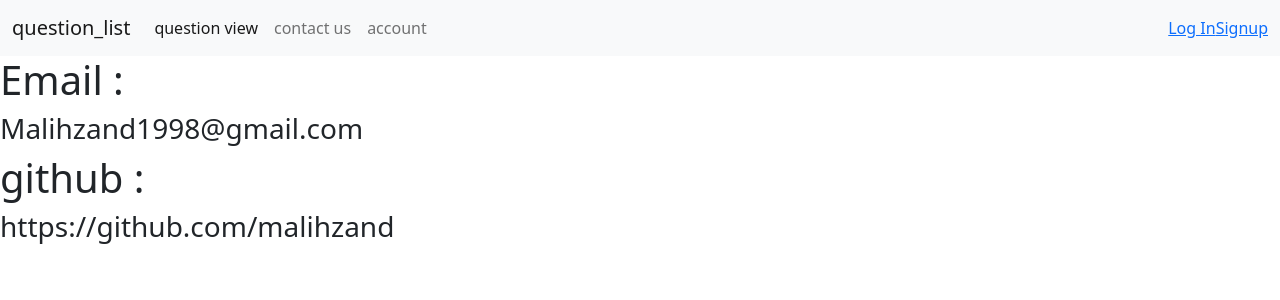
After one commit to ahghanbari/poll_request_app, a Django app: page /contact_us/ in a window 1280 px wide. The commit adds this page. Shown: the top 300 px of the page. Run offline with Django 3.2, Linux system fonts and the light colour scheme.

```diff
--- a/mysite/urls.py
+++ b/mysite/urls.py
@@ -1,9 +1,12 @@
 
 
 from django.contrib import admin
+from polls.views import SignUpView
 from django.urls import path, include
 
 urlpatterns = [
     path('admin/', admin.site.urls),
+    path('accounts/', include('django.contrib.auth.urls')),
+    path('signup/',SignUpView.as_view() , name="signup"),
     path('', include('polls.urls')),
 ]
--- a/polls/models.py
+++ b/polls/models.py
@@ -2,12 +2,14 @@
 
 from django.db import models
 from django.utils import timezone
+from django.urls import reverse
+from django.contrib.auth.models import User
 
 
 class Question(models.Model):
-
     question_text = models.CharField(max_length=200)
     pub_date = models.DateTimeField('date published')
+    users = models.ManyToManyField(User)
 
     def __str__(self):
         return self.question_text
@@ -20,6 +22,7 @@
     was_published_recently.short_description = 'Published recently?'
 
 
+
 class Choice(models.Model):
     def __str__(self):
         return self.choice_text
--- /dev/null
+++ b/polls/static/styles.css
@@ -0,0 +1,93 @@
+*,
+::after,
+::before {
+    margin: 0;
+    box-sizing: border-box;
+    padding: 0;
+}
+
+list-container{
+    display: flex;
+    width: 100%;
+    justify-content: center;
+    align-items: center;
+    min-height: 90vh;
+}
+
+.todo-list-container {
+    width: 100%;
+}
+
+.todo-list {
+    min-height: 60vh;
+}
+
+.todo-item {
+    display: flex;
+    align-items: center;
+    justify-content: space-between;
+}
+
+.todo-item-content {
+    display: flex;
+}
+
+.todo-item-content input {
+    margin-right: 10px;
+}
+
+.job-text h6{
+    font-size: 17px;
+    margin: 1px 0;
+    margin-left: 40px;
+}
+
+.job-text p{
+    font-size:11px;
+    margin: 1px 0;
+    margin-left :40px;
+}
+
+.job-done-text {
+    text-decoration: line-through 1px;
+    font-weight: normal;
+    color: #919191;
+}
+
+.job-done-input :checked{
+    background-color: #8c8c8c;
+}
+
+.todo-item-action {
+    display: flex;
+}
+
+.todo-item-action a{
+    margin-right:5px;
+}
+
+.create-form-container {
+    display: flex;
+    flex-direction: column;
+    justify-content: center;
+    align-items: center;
+    min-width: 300px;
+    width: 70%;
+    padding-top: 30px;
+}
+
+.create-todo-form {
+    display: flex;
+    flex-wrap: wrap;
+}
+
+.input-container {
+    display: flex;
+    flex-direction: column;
+    width: 100%;
+    margin-bottom: 15px;
+}
+.helper-text {
+    font-size: 13px;
+    color: #919191;
+}
--- /dev/null
+++ b/polls/templates/polls/base.html
@@ -0,0 +1,42 @@
+{% load static %}
+<!DOCTYPE html>
+<html lang="en">
+<head>
+    <meta charset="utf-8">
+    <title>{% block title %}{% endblock %}</title>
+    <meta name="viewport" content="width=device-width, initial-scale=1.0">
+    <link rel="stylesheet" href="{% static 'styles.css' %}" />
+    <link href="https://cdn.jsdelivr.net/npm/bootstrap@5.1.1/dist/css/bootstrap.min.css" rel="stylesheet" integrity="sha384-F3w7mX95PdgyTmZZMECAngseQB83DfGTowi0iMjiWaeVhAn4FJkqJByhZMI3AhiU" crossorigin="anonymous">
+<body>
+<nav class="navbar navbar-expand-lg navbar-light bg-light">
+  <div class="container-fluid">
+    <a class="navbar-brand" href="{% url 'polls:index'%}">question_list</a>
+    <button class="navbar-toggler" type="button" data-bs-toggle="collapse" data-bs-target="#navbarNav" aria-controls="navbarNav" aria-expanded="false" aria-label="Toggle navigation">
+      <span class="navbar-toggler-icon"></span>
+    </button>
+    <div class="collapse navbar-collapse" id="navbarNav">
+      <ul class="navbar-nav">
+        <li class="nav-item">
+          <a class="nav-link active" aria-current="page" href="{% url 'polls:index' %}">question view </a>
+        </li>
+        <li class="nav-item">
+          <a class="nav-link" href="{% url 'polls:contact_us' %}">contact us</a>
+        </li>
+        <li class="nav-item">
+          <a class="nav-link" href="#">account</a>
+        </li>
+      </ul>
+    </div>
+    {% if user.is_authenticated %}
+        <p><a href="{% url 'logout' %}">Log out</a></p>
+    {% else %}
+        <a href="{% url 'login' %}">Log In</a>
+        <a href="{% url 'signup' %}"> Signup</a>
+    {% endif %}
+  </div>
+</nav>
+<div >
+    {% block content %}{% endblock %}
+</div>
+</body>
+</html>
--- /dev/null
+++ b/polls/templates/polls/contact_us.html
@@ -0,0 +1,16 @@
+{% extends 'polls/base.html' %}
+{% block title %}
+
+    contact us
+
+{% endblock %}
+{% block content %}
+
+        <h1> Email :</h1>
+        <h3> Malihzand1998@gmail.com</h3>
+
+        <h1> github : </h1>
+        <h3> https://github.com/malihzand <h3>
+
+
+{% endblock %}
--- a/polls/urls.py
+++ b/polls/urls.py
@@ -1,13 +1,14 @@
-from django.urls import path
+from django.urls import path , include
 from . import views
 
 
 app_name = 'polls'
 
 urlpatterns = [
-    path('', views.IndexView.as_view(), name='index'),
+    path('index/', views.IndexView.as_view(), name='index'),
     path('<int:pk>/', views.DetailView.as_view(), name='detail'),
-    path('<int:pk>/results/', views.ResultsView.as_view(), name='results'), #these is class base
-
+    path('<int:pk>/results/', views.ResultsView.as_view(), name='results'),
     path('<int:question_id>/vote/', views.vote, name='vote'), #this is def base
+    path('',views.HomeView.as_view(), name='home'),
+    path('contact_us/', views.ContactUsView.as_view(), name='contact_us')
 ]
--- a/polls/views.py
+++ b/polls/views.py
@@ -1,12 +1,17 @@
 
 import datetime
+from django.core.exceptions import AppRegistryNotReady
 #from django.template import loader
 from django.shortcuts import render, get_object_or_404
-from django.http import HttpResponseRedirect #HttpResponse, Http404,
-from django.urls import reverse
+from django.http import HttpResponseRedirect , HttpResponse , Http404
+from django.urls import reverse , reverse_lazy
 from django.views import generic
 from django.utils import timezone
 from .models import Choice, Question
+from django.views.generic.edit import CreateView
+from django.contrib.auth.decorators import login_required
+from django.utils.decorators import method_decorator
+from django.contrib.auth.forms import UserCreationForm
 
 # def index(request):
     # latest_question_list = Question.objects.order_by('-pub_date')[:5]
@@ -21,6 +26,15 @@
 #    context = {'latest_question_list': latest_question_list}
 #    return render(request, 'polls/index.html', context)
 
+
+class HomeView(generic.TemplateView):
+    template_name = 'polls/home.html'
+
+class ContactUsView(generic.TemplateView):
+    template_name = 'polls/contact_us.html'
+
+
+@method_decorator(login_required, name='get')
 class IndexView(generic.ListView):
     template_name = 'polls/index.html'
     context_object_name = 'latest_question_list'
@@ -47,9 +61,12 @@
 #    question = get_object_or_404(Question, pk=question_id)
 #    return render(request, 'polls/detail.html', {'question': question})
 
+@method_decorator(login_required, name='get')
 class DetailView(generic.DetailView):
     model = Question
     template_name = 'polls/detail.html'
+
+
     def get_queryset(self):
         """
         Excludes any questions that aren't published yet.
@@ -64,9 +81,11 @@
 #    question = get_object_or_404(Question, pk=question_id)
 #    return render(request, 'polls/results.html', {'question': question})
 
+@method_decorator(login_required, name='get')
 class ResultsView(generic.DetailView):
     model = Question
     template_name = 'polls/results.html'
+
 
 def vote(request, question_id):
     question = get_object_or_404(Question, pk=question_id)
@@ -79,9 +98,20 @@
             'error_message': "You didn't select a choice.",
         })
     else:
-        selected_choice.votes += 1
-        selected_choice.save()
-        # Always return an HttpResponseRedirect after successfully dealing
-        # with POST data. This prevents data from being posted twice if a
-        # user hits the Back button.
+        user = request.user
+        exist = question.users.all()
+        if user in exist:
+            return HttpResponse  ("<h1> you vote once </h1>")
+        else:
+            selected_choice.votes += 1
+            selected_choice.save()
+            question.users.add(user)
+            question.save()
+
         return HttpResponseRedirect(reverse('polls:results', args=(question.id,)))
+
+
+class SignUpView(CreateView):
+    form_class = UserCreationForm
+    success_url = reverse_lazy('login')
+    template_name = 'registration/signup.html'
```
Also changed, not shown: mysite/settings.py (+14 -0 lines), polls/static/polls/style.css (deleted, +0 -9 lines), polls/templates/polls/detail.html (+12 -0 lines), polls/templates/polls/home.html (added, +14 -0 lines), polls/templates/polls/index.html (+12 -3 lines), polls/templates/polls/question_list.html (+12 -0 lines), polls/templates/polls/results.html (+19 -7 lines), polls/templates/registration/login.html (added, +10 -0 lines), polls/templates/registration/signup.html (added, +10 -0 lines), polls/migrations/0002_question_user.py (added), polls/migrations/0003_auto_20211010_1252.py (added), polls/templates/registration/logout.html (added).
